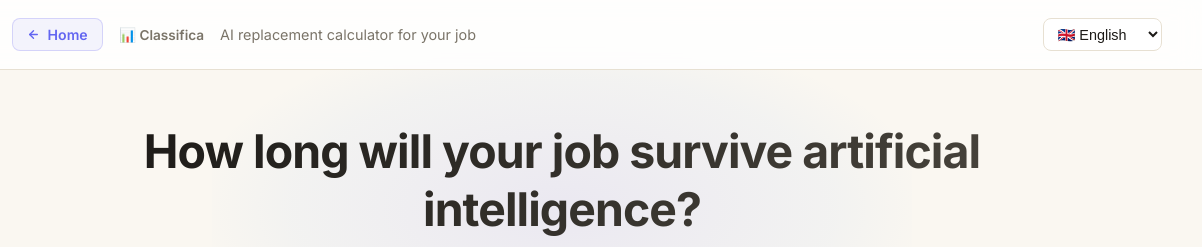
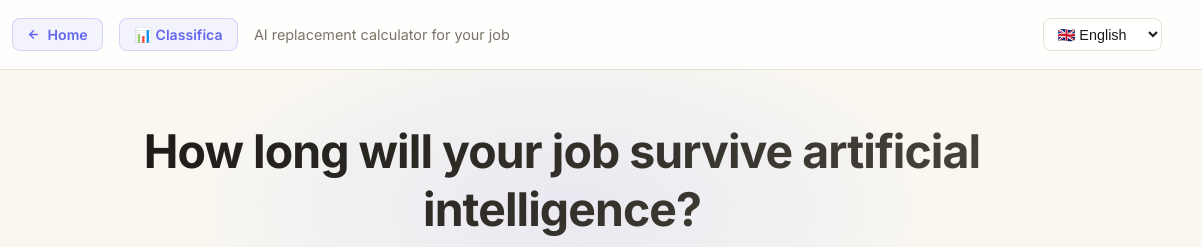
Before and after one commit to stefanonardo01/JobRiskAI, a website with bundled scripts: page public/calcolatore.html in a window 1280 px wide. Shown: the top 247 px of the page, 78-1280 px from the left. Built offline with nearby package versions, Linux system fonts and the light colour scheme.

Commit message:
feat: link Classifica nella navbar homepage e header calcolatore

```diff
--- a/public/calcolatore.html
+++ b/public/calcolatore.html
@@ -235,7 +235,7 @@
                 <svg width="13" height="13" viewBox="0 0 24 24" fill="none" stroke="currentColor" stroke-width="2.6" stroke-linecap="round" stroke-linejoin="round" aria-hidden="true"><path d="M19 12H5"/><path d="M12 5l-7 7 7 7"/></svg>
                 Home
             </a>
-            <a href="/classifica.html" style="display:inline-flex; align-items:center; gap:0.35rem; color:var(--text-secondary); text-decoration:none; font-weight:600; font-size:0.85rem; white-space:nowrap;" onmouseover="this.style.color='var(--primary)'" onmouseout="this.style.color='var(--text-secondary)'">
+            <a href="/classifica.html" style="display:inline-flex; align-items:center; gap:0.45rem; color:var(--primary); text-decoration:none; font-weight:600; font-size:0.88rem; background:rgba(99,102,241,0.07); border:1px solid rgba(99,102,241,0.22); border-radius:8px; padding:0.42rem 0.9rem; white-space:nowrap; flex-shrink:0;" onmouseover="this.style.background='rgba(99,102,241,0.14)'" onmouseout="this.style.background='rgba(99,102,241,0.07)'">
                 📊 Classifica
             </a>
             <div class="header-info" data-i18n="header_tagline">Calcolatore di sostituzione AI per il tuo lavoro</div>
```
Also changed, not shown: public/index.html (+1 -0 lines).
